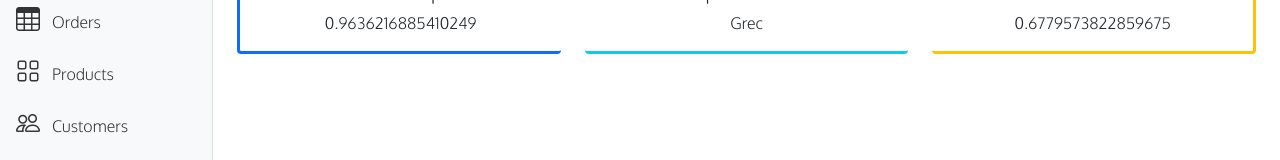
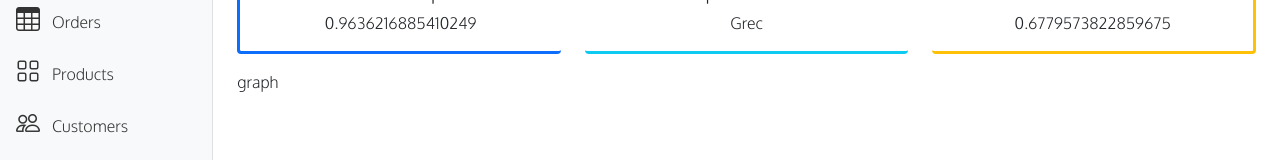
Before and after one commit to BonApp12/BonApp, a React (Create React App) app in the folder packages/front-manager/: page / in a window 1280 px wide. Shown: the part 175-335 px from the top of the page. Built offline with nearby package versions, Linux system fonts and the light colour scheme.

Commit message:
[COMPONENT] Adding Graph component

```diff
--- a/packages/front-manager/src/App.js
+++ b/packages/front-manager/src/App.js
@@ -2,6 +2,7 @@ import './App.css';
 import Sidebar from './components/Sidebar';
 import Stats from "./components/Stats";
 import Header from "./components/Header";
+import Graph from "./components/Graph";
 
 function App() {
     return (
@@ -12,6 +13,7 @@ function App() {
                     <Sidebar/>
                     <main className="col-md-9 ms-sm-auto col-lg-10 px-md-4">
                         <Stats/>
+                        <Graph/>
                     </main>
                 </div>
             </div>
--- /dev/null
+++ b/packages/front-manager/src/components/Graph.js
@@ -0,0 +1,6 @@
+import React from "react";
+
+export default function Graph() {
+
+    return(<p>graph</p>)
+}
```
